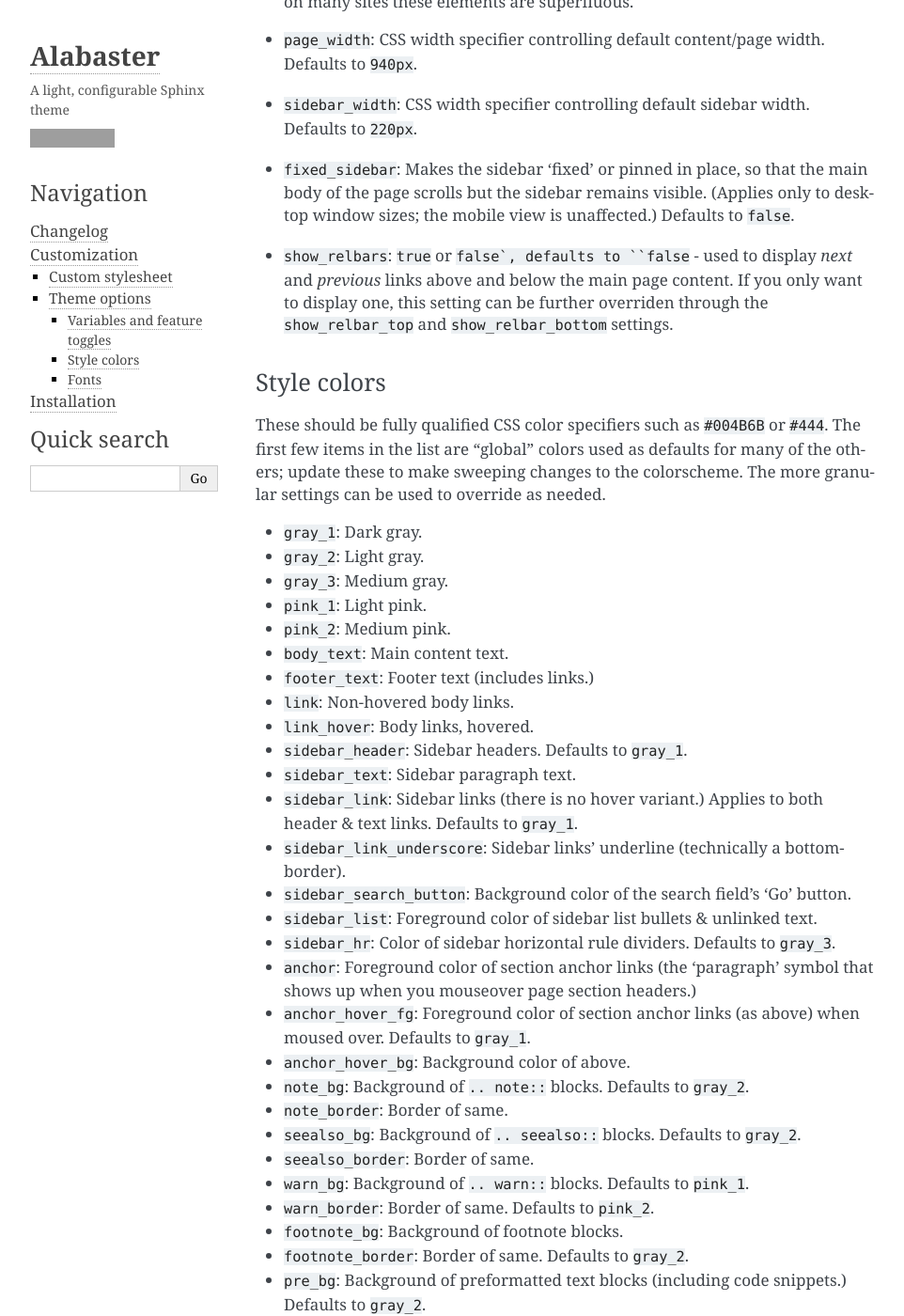
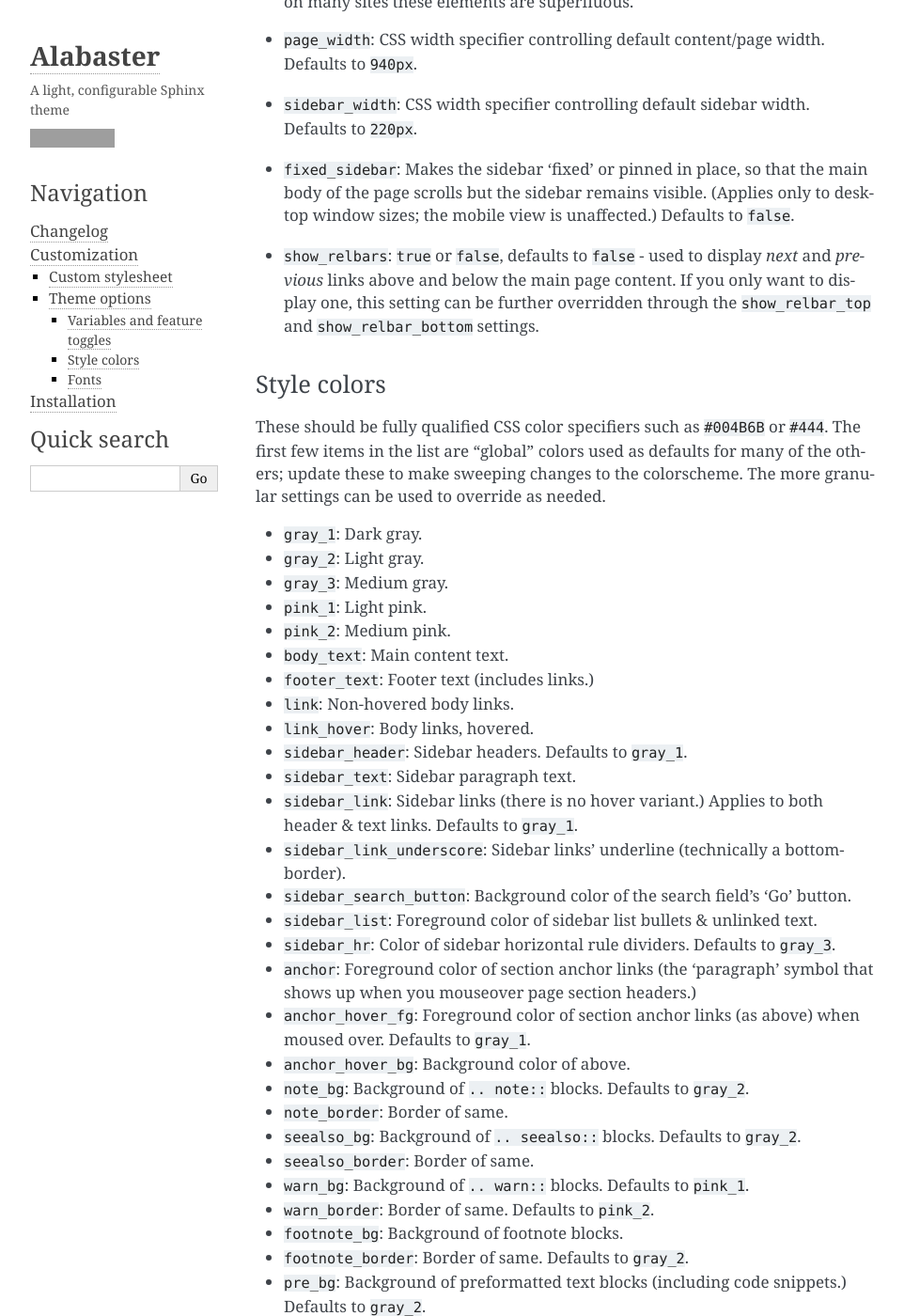
Before and after one commit to sphinx-doc/alabaster, a Sphinx documentation site: the page built from docs/customization.rst, in a window 1280 px wide and 1400 px high, scrolled down 3629 px. Shown: the whole window at 94% size, without its empty margins (148-1110 px from the left). Built offline with Sphinx 7.4.7, drawn with Linux system fonts in a browser that asks for light colours; some of the changed text lies outside the part shown; grey boxes are pictures that could not be loaded.

Commit message:
Typo/style fixes

```diff
--- a/docs/changelog.rst
+++ b/docs/changelog.rst
@@ -2,7 +2,7 @@
 Changelog
 =========
 
-* :feature:`18` add optional *next* and *previous* links at the top and bottom
+* :feature:`18` Add optional *next* and *previous* links at the top and bottom
   of page content. Use theme option ``show_relbars`` to enable these. Credit:
   William Minchin.
 * :support:`- backported` Miscellaneous project maintenance updates such as
--- a/docs/customization.rst
+++ b/docs/customization.rst
@@ -161,9 +161,9 @@ Variables and feature toggles
   main body of the page scrolls but the sidebar remains visible. (Applies only
   to desktop window sizes; the mobile view is unaffected.) Defaults to
   ``false``.
-* ``show_relbars``: ``true`` or ``false`, defaults to ``false`` - used to
+* ``show_relbars``: ``true`` or ``false``, defaults to ``false`` - used to
   display *next* and *previous* links above and below the main page content. If
-  you only want to display one, this setting can be further overriden through
+  you only want to display one, this setting can be further overridden through
   the ``show_relbar_top`` and ``show_relbar_bottom`` settings.
 
 Style colors
```
Also changed, not shown: other parts of docs/customization.rst (+1 -1 lines).
